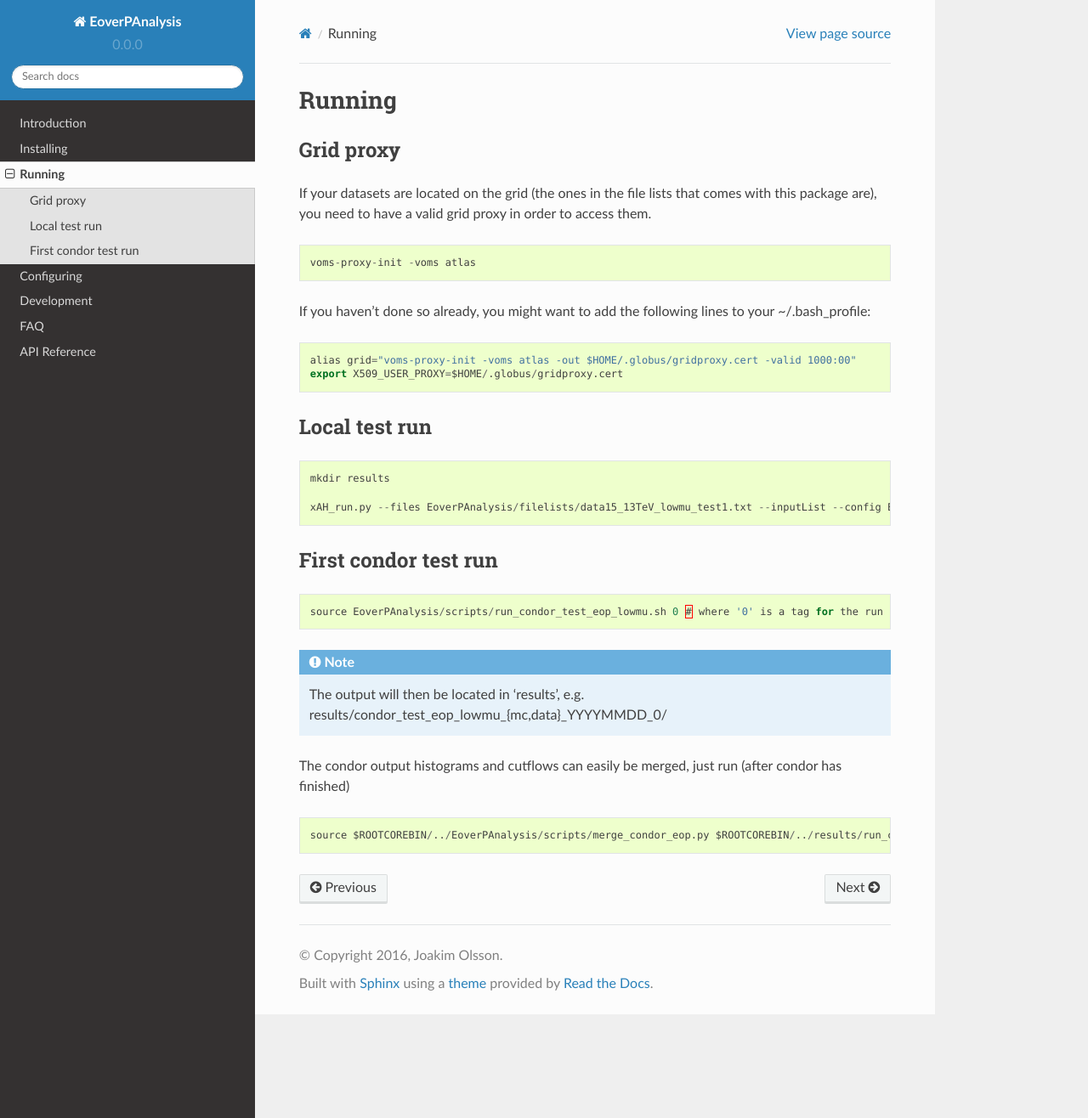
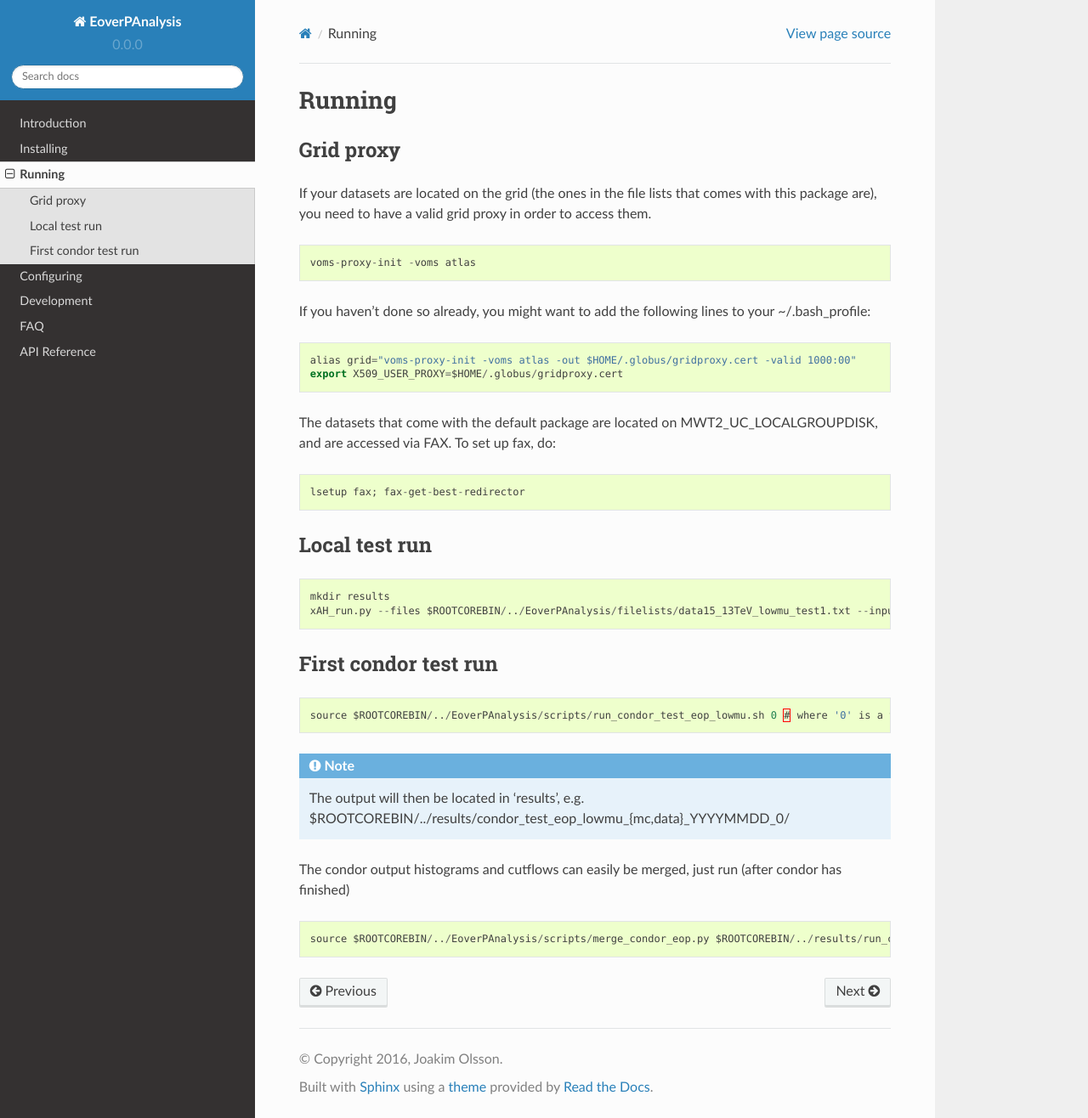
Before and after one commit to jmrolsson/EoverPAnalysis, a Sphinx documentation site: the page built from docs/Running.rst, in a window 1280 px wide and 1316 px high. Shown: the whole window at 85% size. Built offline with Sphinx 7.4.7 and the Read the Docs theme 2.0.0, drawn with Linux system fonts in a browser that asks for light colours.

Commit message:
updated docs

```diff
--- a/docs/Running.rst
+++ b/docs/Running.rst
@@ -17,25 +17,29 @@ If you haven't done so already, you might want to add the following lines to you
     alias grid="voms-proxy-init -voms atlas -out $HOME/.globus/gridproxy.cert -valid 1000:00"
     export X509_USER_PROXY=$HOME/.globus/gridproxy.cert
 
+The datasets that come with the default package are located on MWT2_UC_LOCALGROUPDISK, and are accessed via FAX. To set up fax, do:
+
+::
+
+    lsetup fax; fax-get-best-redirector
+
 Local test run
 --------------
 
 ::
 
     mkdir results
-
-    xAH_run.py --files EoverPAnalysis/filelists/data15_13TeV_lowmu_test1.txt --inputList --config EoverPAnalysis/scripts/config_eop_data_lowmu.py --submitDir results/eop_data_test_0 --verbose --force direct
+    xAH_run.py --files $ROOTCOREBIN/../EoverPAnalysis/filelists/data15_13TeV_lowmu_test1.txt --inputList --config $ROOTCOREBIN/../EoverPAnalysis/scripts/config_eop_data_lowmu.py --submitDir $ROOTCOREBIN/../results/eop_data_test_0 --verbose --force direct
 
 First condor test run
 ---------------------
 
 ::
 
-    source EoverPAnalysis/scripts/run_condor_test_eop_lowmu.sh 0 # where '0' is a tag for the run
+    source $ROOTCOREBIN/../EoverPAnalysis/scripts/run_condor_test_eop_lowmu.sh 0 # where '0' is a tag for the run
 
 .. note::
-    The output will then be located in 'results', e.g.
-    results/condor_test_eop_lowmu_{mc,data}_YYYYMMDD_0/
+    The output will then be located in 'results', e.g. $ROOTCOREBIN/../results/condor_test_eop_lowmu_{mc,data}_YYYYMMDD_0/
 
 The condor output histograms and cutflows can easily be merged, just run (after condor has finished)
 
```
Also changed, not shown: README.md (+4 -3 lines).
